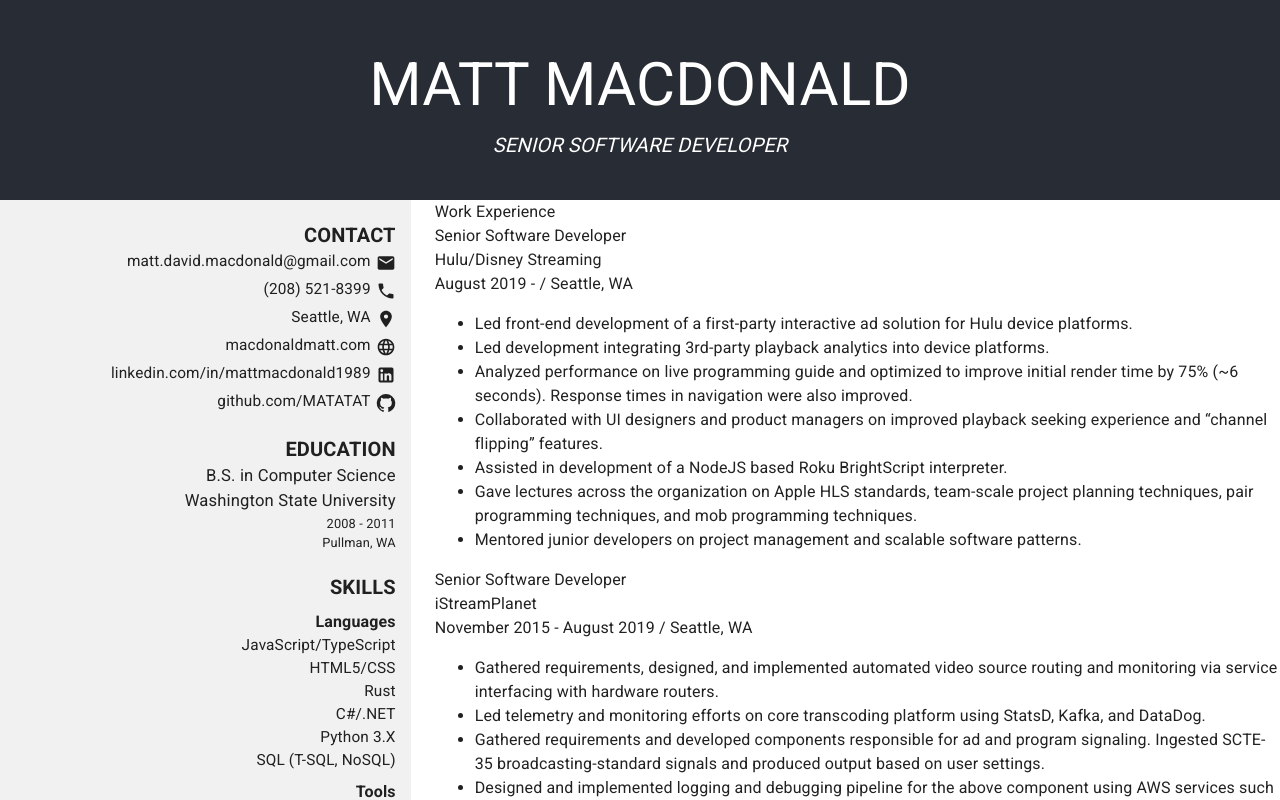
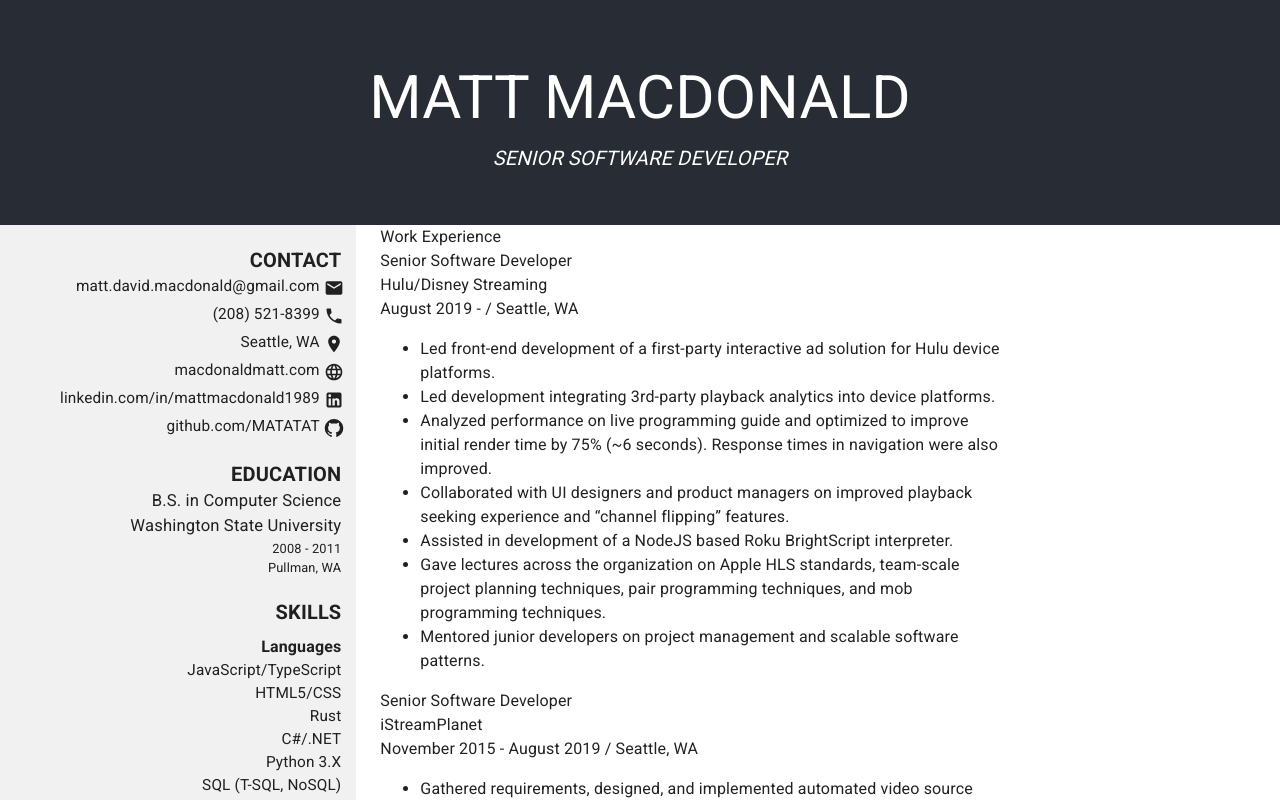
Before and after one commit to MATATAT/resume, a React (Create React App) app: page / in a window 1280 px wide. Shown: the top 800 px of the page. Built offline with nearby package versions, Linux system fonts and the light colour scheme.

Commit message:
adjusting some spacing

```diff
--- a/src/App.tsx
+++ b/src/App.tsx
@@ -12,13 +12,13 @@ export default function App(props: Resume) {
                 name={props.name}
                 title={props.title} />
             <Grid container spacing={3}>
-                <Grid item xs={4}>
+                <Grid item xs={3.5}>
                     <SideBar
                         contact={props.contact}
                         education={props.education}
                         qualifications={props.qualifications} />
                 </Grid>
-                <Grid item xs={8}>
+                <Grid item xs={6}>
                     <MainExperience
                         experience={props.experience} />
                 </Grid>
--- a/src/Header.css
+++ b/src/Header.css
@@ -5,7 +5,7 @@
     align-items: center;
     justify-content: center;
     color: white;
-    min-height: 25vh;
+    min-height: 225px;
 }
 
 .Header-name {
```
